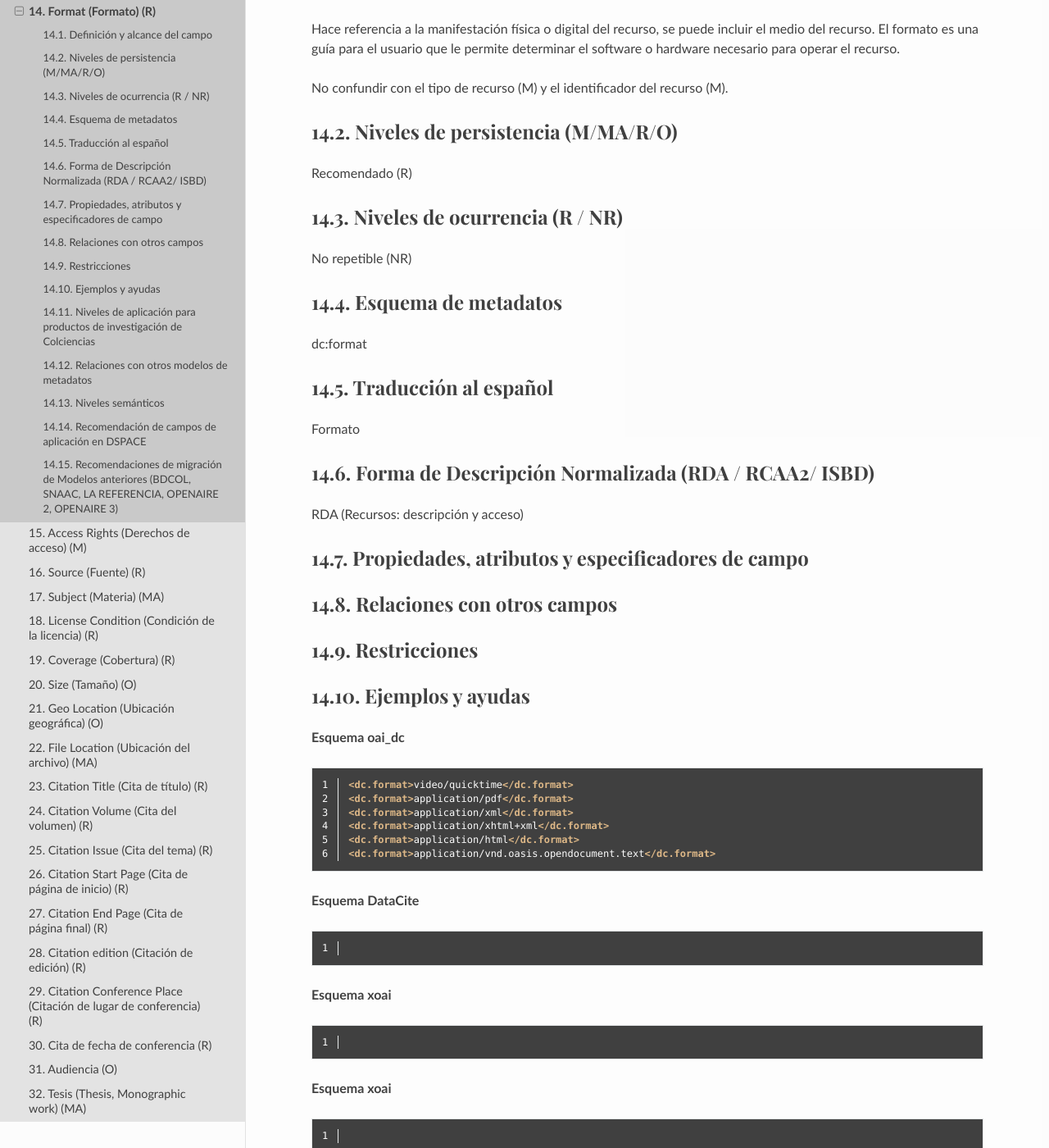
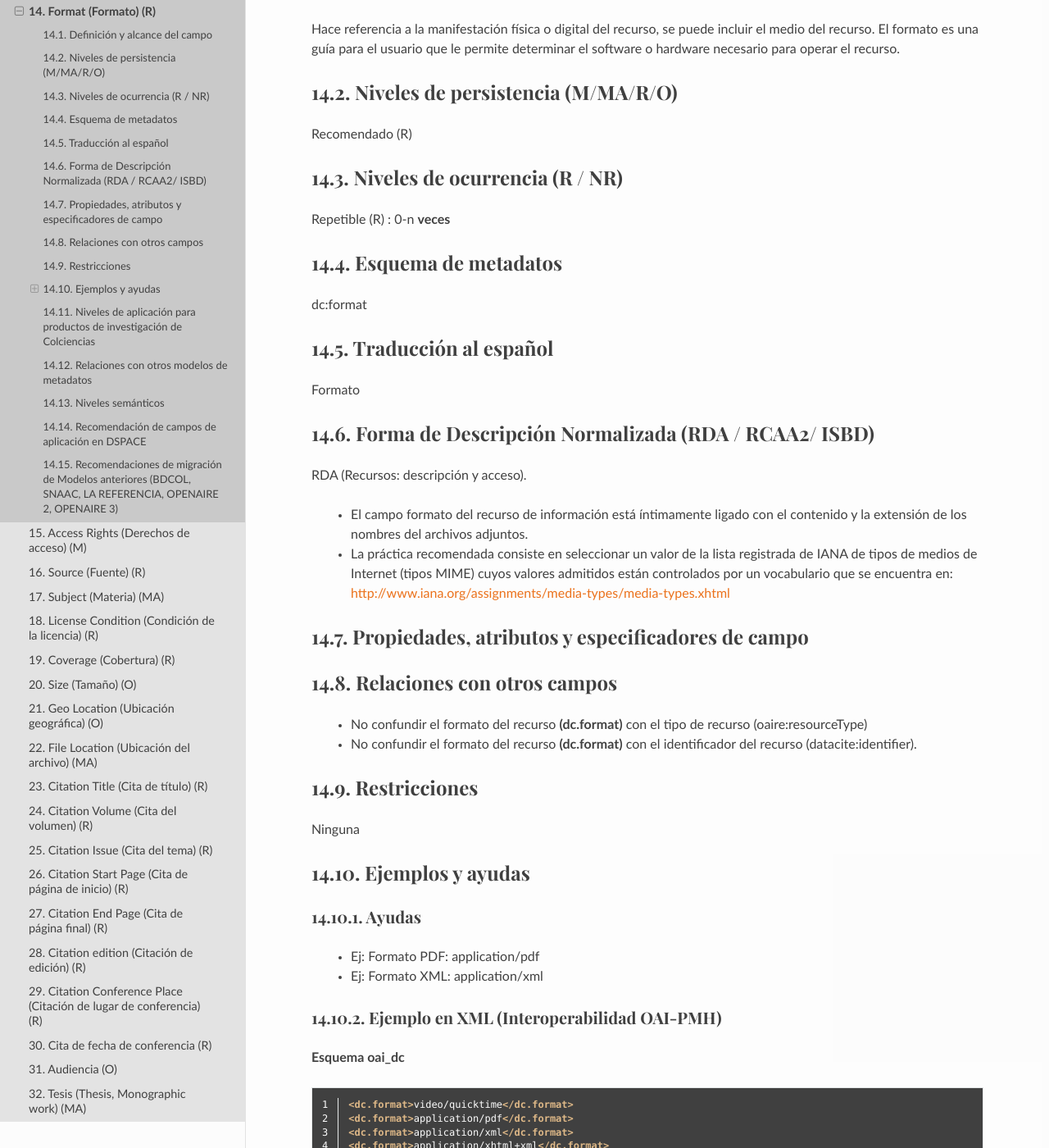
Before and after one commit to rcic/openaire4, a Sphinx documentation site: the page built from docs/field_format.rst, in a window 1280 px wide and 1400 px high, scrolled down 230 px. Shown: the whole window at 82% size. Built offline with Sphinx 7.4.7 and the Read the Docs theme 2.0.0, drawn with Linux system fonts in a browser that asks for light colours; some web fonts are replaced; a script that is not in the unit is left out; some of the changed text lies outside the part shown.

Commit message:
actualizacion

```diff
--- a/docs/field_format.rst
+++ b/docs/field_format.rst
@@ -10,15 +10,13 @@
 ------------------------------
 Hace referencia a la manifestación física o digital del recurso, se puede incluir el medio del recurso. El formato es una guía para el usuario que le permite determinar el software o hardware necesario para operar el recurso.
 
-No confundir con el tipo de recurso (M) y el identificador del recurso (M).
-
 Niveles de persistencia (M/MA/R/O)
 -----------------------------------
 Recomendado (R)
 
 Niveles de ocurrencia (R / NR)
 ------------------------------
-No repetible (NR)
+Repetible (R) : 0-n **veces**
 
 Esquema de metadatos
 --------------------
@@ -30,7 +28,10 @@
 
 Forma de Descripción Normalizada (RDA / RCAA2/ ISBD)
 ----------------------------------------------------
-RDA (Recursos: descripción y acceso)
+RDA (Recursos: descripción y acceso).
+
+   - El campo formato del recurso de información está íntimamente ligado con el contenido y la extensión de los nombres del archivos adjuntos.
+   - La práctica recomendada consiste en seleccionar un valor de la lista registrada de IANA de tipos de medios de Internet (tipos MIME) cuyos valores admitidos están controlados por un vocabulario que se encuentra en: http://www.iana.org/assignments/media-types/media-types.xhtml
 
 Propiedades, atributos y especificadores de campo
 -------------------------------------------------
@@ -38,11 +39,25 @@
 Relaciones con otros campos
 ---------------------------
 
+   - No confundir el formato del recurso **(dc.format)** con el tipo de recurso (oaire:resourceType)
+   - No confundir el formato del recurso **(dc.format)** con el identificador del recurso (datacite:identifier).
+
 Restricciones
 -------------
+Ninguna
 
 Ejemplos y ayudas
 ------------------
+
+Ayudas
+++++++
+
+   - Ej: Formato PDF: application/pdf
+   - Ej: Formato XML: application/xml
+
+Ejemplo en XML  (Interoperabilidad OAI-PMH)
++++++++++++++++++++++++++++++++++++++++++++
+
 
 **Esquema oai_dc**
 
@@ -61,15 +76,32 @@
 .. code-block:: xml
    :linenos:
 
+   <dc:format>application/pdf</dc:format>
+
 **Esquema xoai**
 
 .. code-block:: xml
    :linenos:
 
-**Esquema xoai**
+   <element name="format">
+      <element name="mimetype">
+           <element name="spa">
+             <field name="value">application/pdf</field>
+          </element>
+     </element>
+   </element>
+
+**Esquema dim**
 
 .. code-block:: xml
    :linenos:
+
+   <dim:field mdschema="dc" element="format" lang="es">pdf-A/3</dim:field>
+
+.. code-block:: xml
+   :linenos:
+
+   <dim:field mdschema="dc" element="format" qualifier="mimetype" lang="spa">application/pdf</dim:field>
 
 
 Niveles de aplicación para productos de investigación de Colciencias
@@ -81,15 +113,18 @@
 
 Niveles semánticos
 ------------------
+No aplica
 
 Recomendación de campos de aplicación en DSPACE
 -----------------------------------------------
 
-Se recomienda crear los siguientes campos en Dspace:
+Se recomienda crear en Dspace los siguientes campos:
 
-- dc:format
-- dc:format.mimetype
-
+Vocabulario controlado OpenAire/RedCol  Campo Elemento DSPACE  Calificadores  Nota de alcance
+zzz  dc.format  zzz  Incluir aquí, Descripción general del formato
+zzz  dc.format  zzz  Incluir aquí el formato codificado IANA
 
 Recomendaciones de migración de Modelos anteriores (BDCOL, SNAAC, LA REFERENCIA, OPENAIRE 2, OPENAIRE 3)
 --------------------------------------------------------------------------------------------------------
+
+No aplica
```
